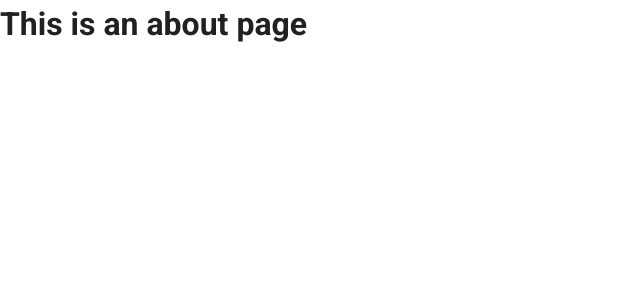
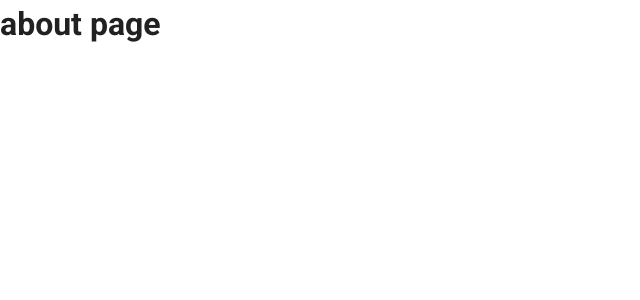
Before and after one commit to minuro/portfolio, a Vue app: page /about in a window 1280 px wide. Shown: the top 300 px of the page, without its empty margins (0-640 px from the left). Built offline with nearby package versions, Linux system fonts and the light colour scheme.

Commit message:
[update] aboutの整理

```diff
--- a/src/views/About.vue
+++ b/src/views/About.vue
@@ -1,5 +1,5 @@
 <template>
   <div class="about">
-    <h1>This is an about page</h1>
+    <h1>about page</h1>
   </div>
 </template>
```
